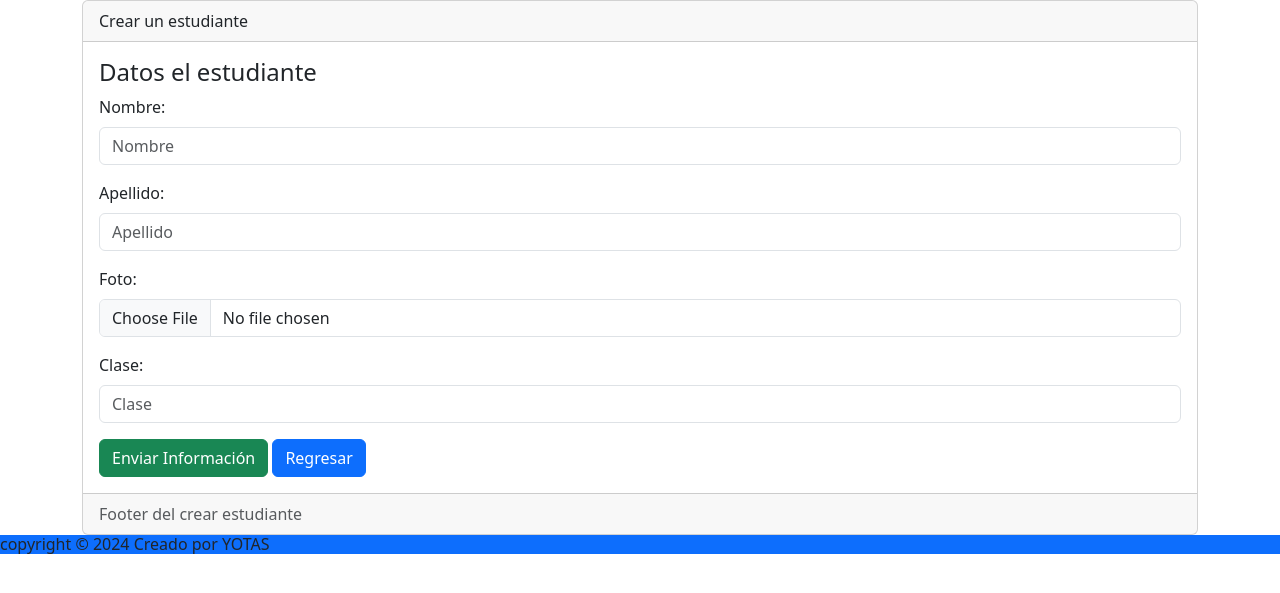
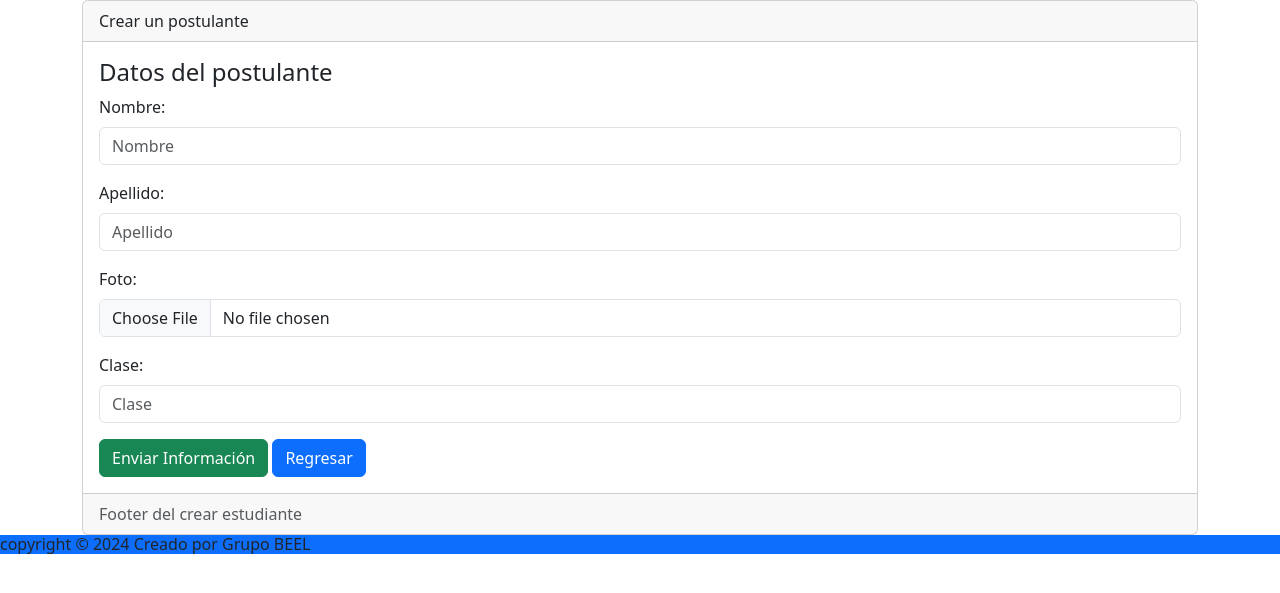
Before and after one commit to Cotangente00/Zeus_Crud, a Django app: page /estudiantes/crear in a window 1280 px wide. Shown: the part 59-652 px from the top of the page. Run offline with Django 5.2, Linux system fonts and the light colour scheme.

Commit message:
crud_zeus 24/05/2024 1.0

```diff
--- a/ZeusD/AppAsistencia/models.py
+++ b/ZeusD/AppAsistencia/models.py
@@ -9,6 +9,8 @@ class estudiante(models.Model):
     foto = models.ImageField(upload_to="fotos/", verbose_name="Foto", null=True)
     clase = models.TextField(verbose_name="Clase", null=True)
 
+
+
     def __str__(self):
         return "✔" + self.nombre + " " +self.apellido
 
--- a/ZeusD/AppAsistencia/templates/estudiantes/crear.html
+++ b/ZeusD/AppAsistencia/templates/estudiantes/crear.html
@@ -5,9 +5,9 @@
 {% block contenido %}
 
     <div class="card">
-        <div class="card-header">Crear un estudiante</div>
+        <div class="card-header">Crear un postulante</div>
         <div class="card-body">
-            <h4 class="card-title">Datos el estudiante</h4>
+            <h4 class="card-title">Datos del postulante</h4>
 
             {% include "estudiantes/formulario.html" %}
 
--- a/ZeusD/AppAsistencia/templates/estudiantes/index.html
+++ b/ZeusD/AppAsistencia/templates/estudiantes/index.html
@@ -20,7 +20,7 @@
                 class="table-responsive"
             >
                 <table
-                    class="table table-primary"
+                    class="table table-secondary table-hover table-striped"
                 >
                     <thead>
                         <tr>
--- a/ZeusD/AppAsistencia/templates/plantilla.html
+++ b/ZeusD/AppAsistencia/templates/plantilla.html
@@ -45,7 +45,7 @@
         </main>
         <footer class="bg-primary">
             <!-- place footer here -->
-            <h6>copyright © 2024         Creado por YOTAS</h6>
+            <h6>copyright © 2024         Creado por Grupo BEEL</h6>
         </footer>
         <!-- Bootstrap JavaScript Libraries -->
         <script
```
Also changed, not shown: ZeusD/AppAsistencia/migrations/0002_estudiante_password.py (added), ZeusD/AppAsistencia/migrations/0003_remove_estudiante_password.py (added).
